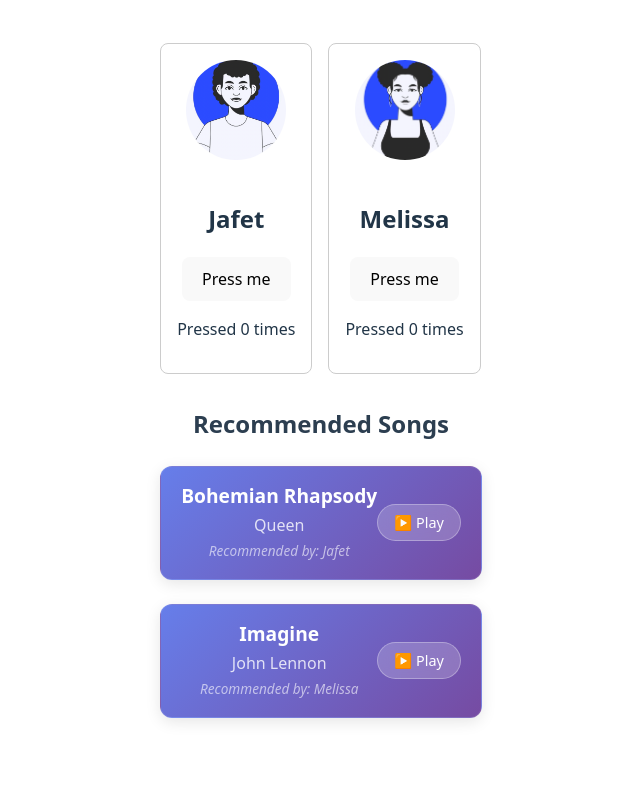
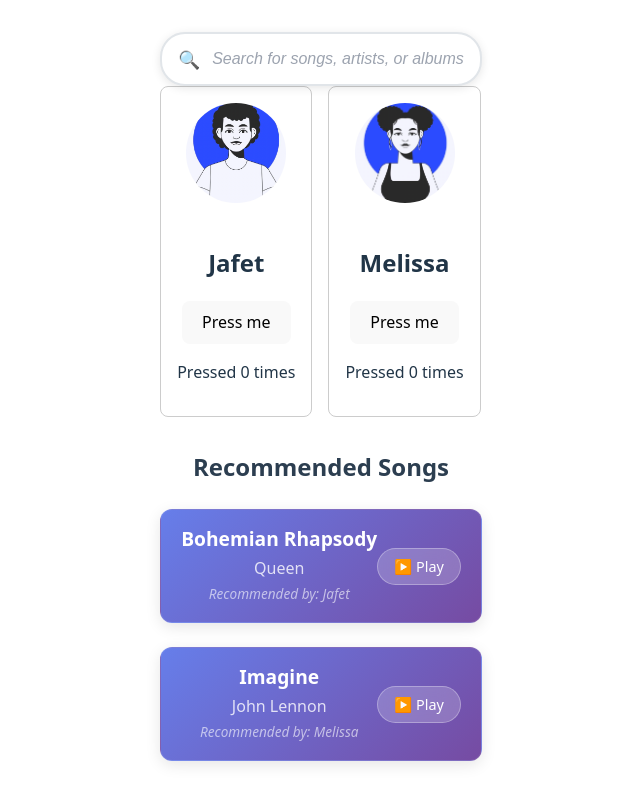
Before and after one commit to JafCas/wacha-the-sound, a Vue app: page / in a window 1280 px wide. Shown: the top 804 px of the page, without its empty margins (319-959 px from the left). Built offline with nearby package versions, Linux system fonts and the light colour scheme.

Commit message:
Create and init search bar

```diff
--- a/src/App.vue
+++ b/src/App.vue
@@ -1,6 +1,7 @@
 <script setup lang="ts">
 import PersonCard from "./components/cards/Person.vue";
 import SongCard, { type Song } from "./components/cards/Song.vue";
+import Search from "./components/bars/Search.vue";
 import HimImage from "./assets/Him.png";
 import HerImage from "./assets/Her.png";
 
@@ -25,6 +26,12 @@ const handleSongPlay = (song: Song) => {
 
 <template>
   <div>
+    <Search
+      placeholder="Search for songs, artists, or albums..."
+      @onSearch="(query) => console.log(`Searching for: ${query}`)"
+      @onClear="() => console.log('Search cleared')"
+      @onEnter="(query) => console.log(`Enter pressed with query: ${query}`)"
+    />
     <div class="person-cards">
       <PersonCard
         name="Jafet"
--- /dev/null
+++ b/src/components/bars/Search.vue
@@ -0,0 +1,239 @@
+<template>
+  <div class="search-container">
+    <div class="search-bar">
+      <div class="search-icon">
+        🔍
+      </div>
+      <input
+        v-model="searchQuery"
+        type="text"
+        class="search-input"
+        :placeholder="placeholder"
+        @input="handleSearch"
+        @focus="isFocused = true"
+        @blur="isFocused = false"
+        @keyup.enter="handleEnter"
+      />
+      <button
+        v-if="searchQuery"
+        class="clear-button"
+        @click="clearSearch"
+        type="button"
+      >
+        ✕
+      </button>
+    </div>
+  </div>
+</template>
+
+<script setup lang="ts">
+import { ref, watch } from 'vue';
+
+interface Props {
+  placeholder?: string;
+  debounceTime?: number;
+  onSearch?: (query: string) => void;
+  onClear?: () => void;
+  onEnter?: (query: string) => void;
+}
+
+const props = withDefaults(defineProps<Props>(), {
+  placeholder: 'Search for songs, artists, or albums...',
+  debounceTime: 300
+});
+
+const searchQuery = ref('');
+const isFocused = ref(false);
+let debounceTimeout: number | null = null;
+
+const handleSearch = () => {
+  if (debounceTimeout) {
+    clearTimeout(debounceTimeout);
+  }
+
+  debounceTimeout = setTimeout(() => {
+    props.onSearch?.(searchQuery.value);
+  }, props.debounceTime);
+};
+
+const clearSearch = () => {
+  searchQuery.value = '';
+  props.onClear?.();
+};
+
+const handleEnter = () => {
+  if (debounceTimeout) {
+    clearTimeout(debounceTimeout);
+  }
+  props.onEnter?.(searchQuery.value);
+};
+
+// Watch for external changes to clear the search
+watch(() => searchQuery.value, (newValue) => {
+  if (newValue === '') {
+    props.onClear?.();
+  }
+});
+
+// Expose the search query for parent components
+defineExpose({
+  searchQuery,
+  clearSearch
+});
+</script>
+
+<style scoped>
+.search-container {
+  width: 100%;
+  max-width: 500px;
+  margin: 0 auto;
+}
+
+.search-bar {
+  position: relative;
+  display: flex;
+  align-items: center;
+  background: white;
+  border: 2px solid #e1e5e9;
+  border-radius: 25px;
+  padding: 8px 16px;
+  box-shadow: 0 2px 10px rgba(0, 0, 0, 0.1);
+  transition: all 0.3s ease;
+}
+
+.search-bar:hover {
+  border-color: #c7d2fe;
+  box-shadow: 0 4px 15px rgba(0, 0, 0, 0.15);
+}
+
+.search-bar:focus-within {
+  border-color: #667eea;
+  box-shadow: 0 0 0 3px rgba(102, 126, 234, 0.1);
+  transform: translateY(-1px);
+}
+
+.search-icon {
+  font-size: 1.1rem;
+  color: #6b7280;
+  margin-right: 12px;
+  display: flex;
+  align-items: center;
+  pointer-events: none;
+}
+
+.search-input {
+  flex: 1;
+  border: none;
+  outline: none;
+  font-size: 1rem;
+  color: #374151;
+  background: transparent;
+  padding: 8px 0;
+}
+
+.search-input::placeholder {
+  color: #9ca3af;
+  font-style: italic;
+}
+
+.clear-button {
+  background: #f3f4f6;
+  border: none;
+  border-radius: 50%;
+  width: 24px;
+  height: 24px;
+  display: flex;
+  align-items: center;
+  justify-content: center;
+  cursor: pointer;
+  color: #6b7280;
+  font-size: 0.8rem;
+  transition: all 0.2s ease;
+  margin-left: 8px;
+}
+
+.clear-button:hover {
+  background: #e5e7eb;
+  color: #374151;
+  transform: scale(1.1);
+}
+
+.clear-button:active {
+  transform: scale(0.95);
+}
+
+/* Dark mode support */
+@media (prefers-color-scheme: dark) {
+  .search-bar {
+    background: #1f2937;
+    border-color: #374151;
+  }
+
+  .search-bar:hover {
+    border-color: #4b5563;
+  }
+
+  .search-bar:focus-within {
+    border-color: #667eea;
+  }
+
+  .search-input {
+    color: #f9fafb;
+  }
+
+  .search-input::placeholder {
+    color: #6b7280;
+  }
+
+  .search-icon {
+    color: #9ca3af;
+  }
+
+  .clear-button {
+    background: #374151;
+    color: #9ca3af;
+  }
+
+  .clear-button:hover {
+    background: #4b5563;
+    color: #f9fafb;
+  }
+}
+
+/* Mobile responsiveness */
+@media (max-width: 768px) {
+  .search-container {
+    max-width: 100%;
+    padding: 0 16px;
+  }
+
+  .search-bar {
+    padding: 10px 16px;
+  }
+
+  .search-input {
+    font-size: 16px; /* Prevents zoom on iOS */
+  }
+}
+
+/* Animation for focus state */
+.search-bar {
+  animation: none;
+}
+
+.search-bar:focus-within {
+  animation: pulse 0.3s ease-in-out;
+}
+
+@keyframes pulse {
+  0% {
+    transform: scale(1);
+  }
+  50% {
+    transform: scale(1.02);
+  }
+  100% {
+    transform: scale(1);
+  }
+}
+</style>
```
